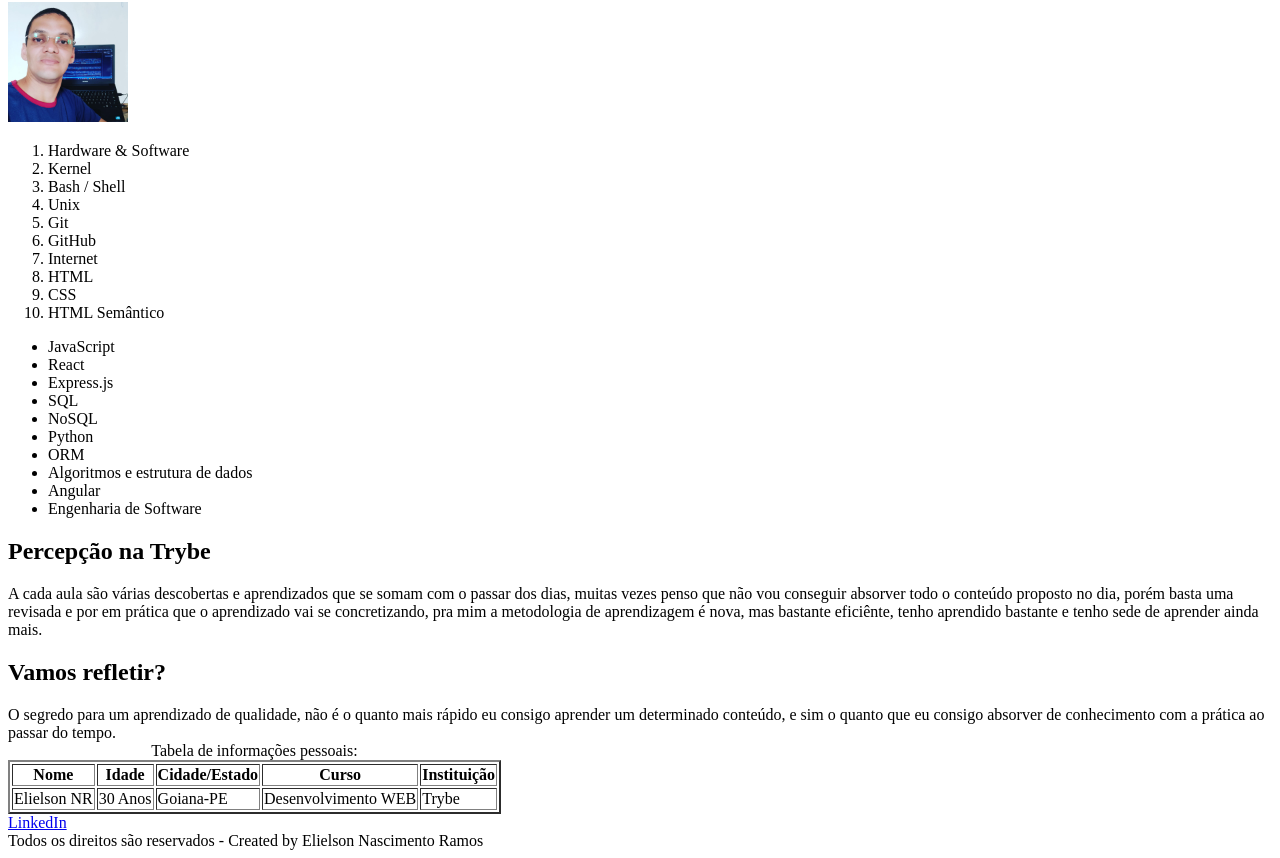
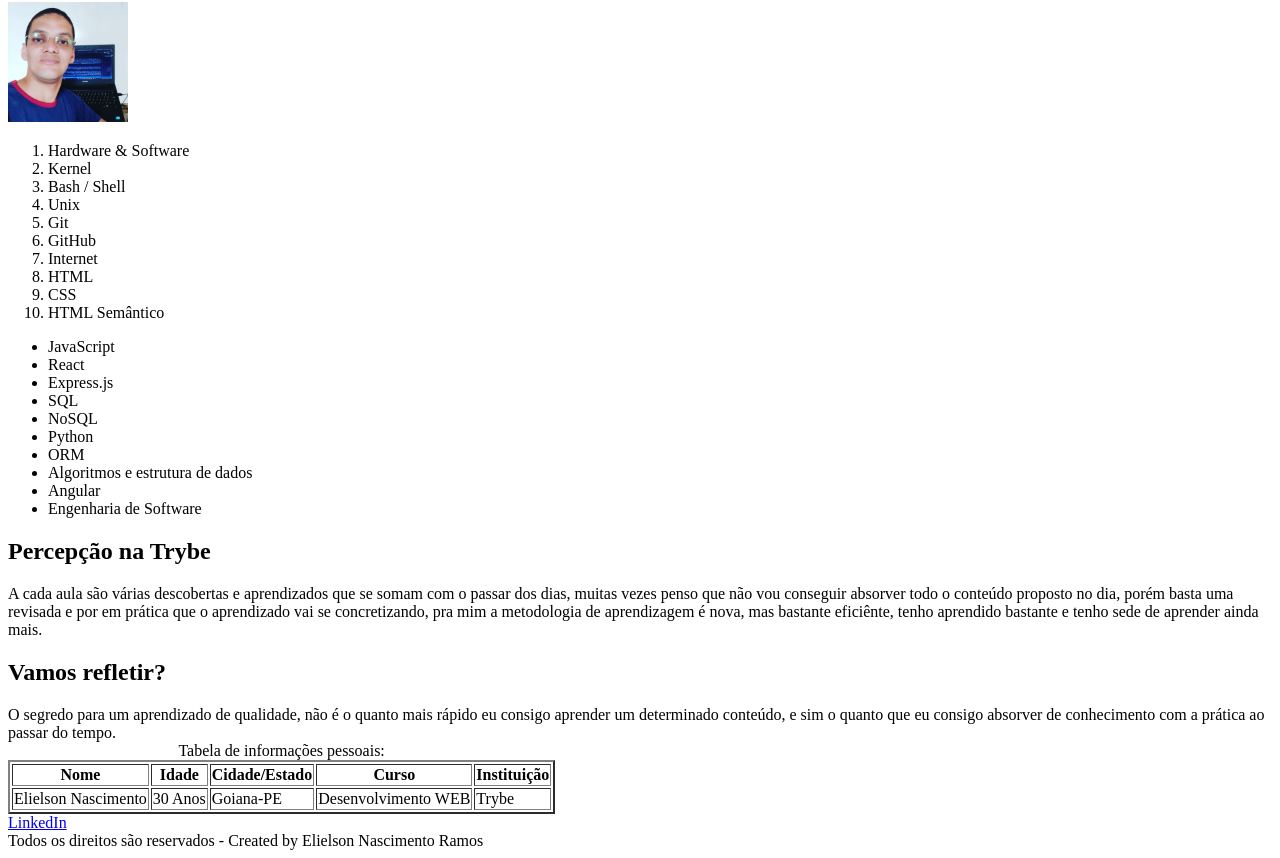
Before and after one commit to elielsondev/projeto-trybe01, a plain HTML site: page index.html in a window 1280 px wide. Shown: the part 78-936 px from the top of the page. Drawn offline with Linux system fonts and the light colour scheme.

Commit message:
Copia do projeto

```diff
--- a/index.html
+++ b/index.html
@@ -65,7 +65,7 @@
                 <th>Instituição</th>
             </tr>
             <tr>
-                <td>Elielson NR</td>
+                <td>Elielson Nascimento</td>
                 <td>30 Anos</td>
                 <td>Goiana-PE</td>
                 <td>Desenvolvimento WEB</td>
@@ -82,6 +82,5 @@
     <footer id="rodape">
         Todos os direitos são reservados - Created by Elielson Nascimento Ramos
     </footer>
-
 </body>
 </html>
```
